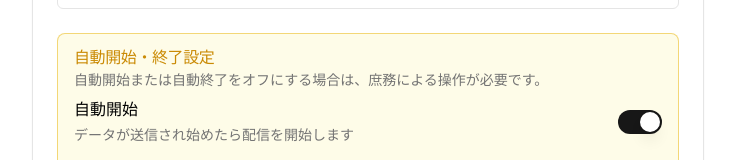
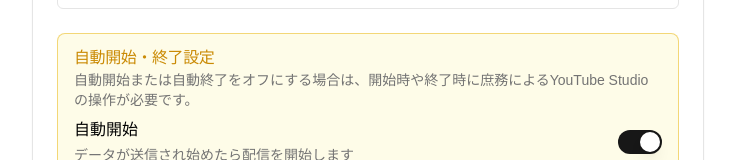
Before and after one commit to kaitoyama/waQ, a Next.js app in the folder front/waq/: page / in a window 1280 px wide. Shown: the part 910-1070 px from the top of the page, without its empty margins (272-1007 px from the left). Built offline with nearby package versions, Linux system fonts and the light colour scheme; no server answers.

Commit message:
Update alert description for automatic start/end settings to clarify YouTube Studio operations

```diff
--- a/front/waq/src/pages/index.tsx
+++ b/front/waq/src/pages/index.tsx
@@ -502,7 +502,7 @@ export default function StreamForm() {
             <Alert variant="warning" className="mt-4">
               <AlertTitle>自動開始・終了設定</AlertTitle>
               <p className="text-sm text-muted-foreground">
-                自動開始または自動終了をオフにする場合は、庶務による操作が必要です。
+                自動開始または自動終了をオフにする場合は、開始時や終了時に庶務によるYouTube Studioの操作が必要です。
               </p>
               <AlertDescription>
                 <div className="space-y-4 py-2">
```
